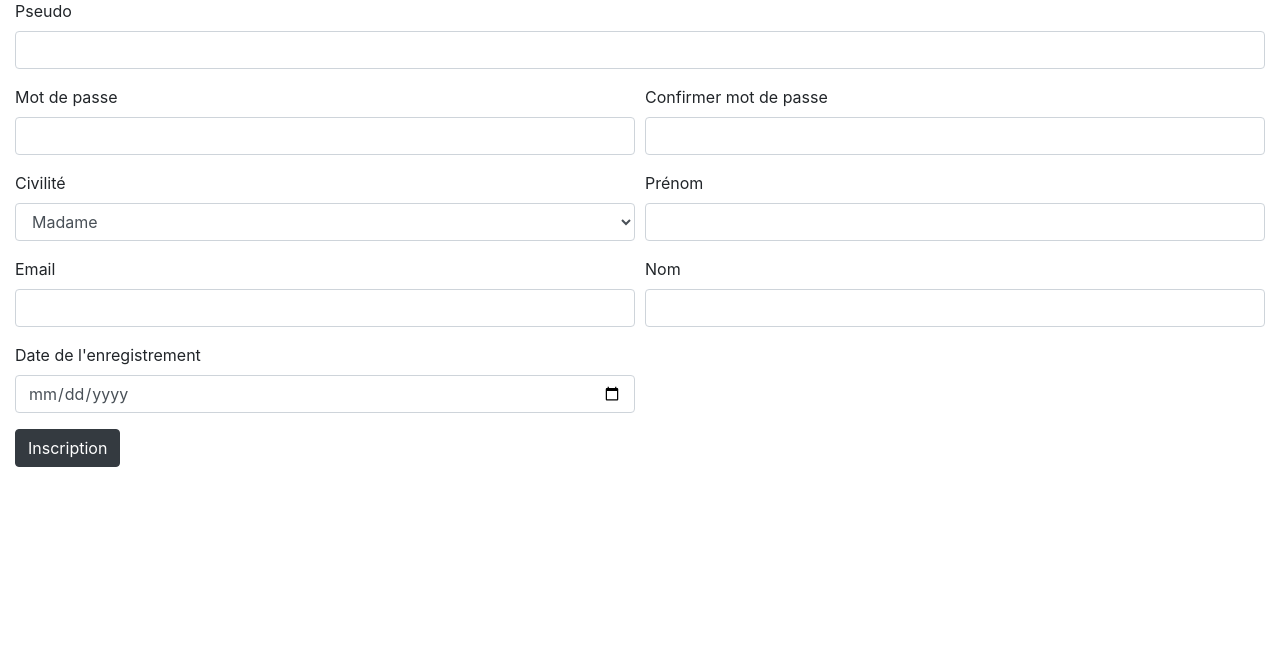
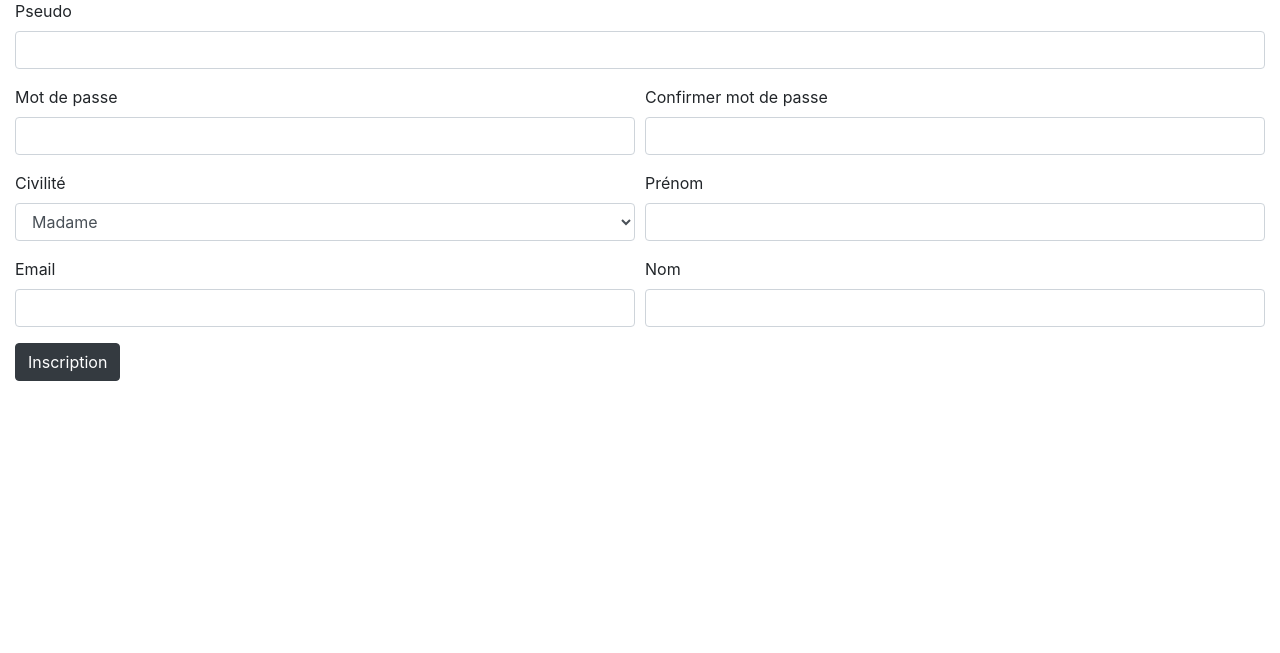
Before and after one commit to amonsegu/swift, a PHP site: page /swift/inscription.php in a window 1280 px wide. Shown: the part 165-818 px from the top of the page. Run offline with PHP 8.4, Linux system fonts and the light colour scheme.

Commit message:
inscription OK

```diff
--- a/inc/header.inc.php
+++ b/inc/header.inc.php
@@ -66,11 +66,14 @@
         <?php if(connecteAdmin()): // accés administrateur ?>
 
             <li class="nav-item dropdown">
-                <a class="nav-link dropdown-toggle" href="#" id="dropdown04" data-toggle="dropdown" aria-haspopup="true" aria-expanded="false">BACKOFFICE</a>
+                <a class="nav-link dropdown-toggle" href="#" id="dropdown04" data-toggle="dropdown" aria-haspopup="true" aria-expanded="false">Administration</a>
                 <div class="dropdown-menu" aria-labelledby="dropdown04">
-                <a class="dropdown-item" href="<?= URL ?>admin/gestion_boutique.php">Gestion Boutique</a>
+                <a class="dropdown-item" href="<?= URL ?>admin/gestion_salle.php">Gestion salle</a>
+                <a class="dropdown-item" href="<?= URL ?>admin/gestion_produit.php">Gestion Produit</a>
                 <a class="dropdown-item" href="<?= URL ?>admin/gestion_membre.php">Gestion Membre</a>
+                <a class="dropdown-item" href="<?= URL ?>admin/gestion_avis.php">Gestion Avis</a>
                 <a class="dropdown-item" href="<?= URL ?>admin/gestion_commande.php">Gestion Commande</a>
+                <a class="dropdown-item" href="<?= URL ?>admin/gestion_statistique.php">Gestion Statistique</a>
                 </div>
             </li>
 
--- a/inscription.php
+++ b/inscription.php
@@ -61,7 +61,7 @@ if($_POST)
         // on ne conserve jamais les mots de passe en clair dans la BDD
         // password_hash() : fonction prédéfinie permettant de créer un clé de hachage à partir d'une chaine de caractères
 
-        $insert = $bdd->prepare("INSERT INTO membre (pseudo, mdp, nom, prenom, email, civilite,date_enregistrement) VALUES (:pseudo, :mdp, :nom, :prenom, :email, :civilite, :date_enregistrement)");
+        $insert = $bdd->prepare("INSERT INTO membre (pseudo, mdp, nom, prenom, email, civilite,statut,date_enregistrement) VALUES (:pseudo, :mdp, :nom, :prenom, :email, :civilite,0, now())");
 
         $insert->bindValue(':pseudo', $pseudo, PDO::PARAM_STR);
         $insert->bindValue(':mdp', $mdp, PDO::PARAM_STR);
@@ -69,7 +69,6 @@ if($_POST)
         $insert->bindValue(':prenom', $prenom, PDO::PARAM_STR);
         $insert->bindValue(':email', $email, PDO::PARAM_STR);
         $insert->bindValue(':civilite', $civilite, PDO::PARAM_STR);
-        $insert->bindValue(':date_enregistrement', $date_enregistrement, PDO::PARAM_STR);
 
         $insert->execute();
 
@@ -128,10 +127,6 @@ require_once("inc/header.inc.php");
     <label for="nom">Nom</label>
     <input type="text" class="form-control" id="nom" name="nom">
     </div>
-    <div class="form-group col-md-6">
-    <label for="date_enregistrement">Date de l'enregistrement</label>
-    <input type="date" class="form-control" id="date_enregistrement" name="date_enregistrement" placeholder="<?php date("d-m-Y") ?>">
-    </div>
 </div>
 <button type="submit" class="btn btn-dark">Inscription</button>
 </form>
```
